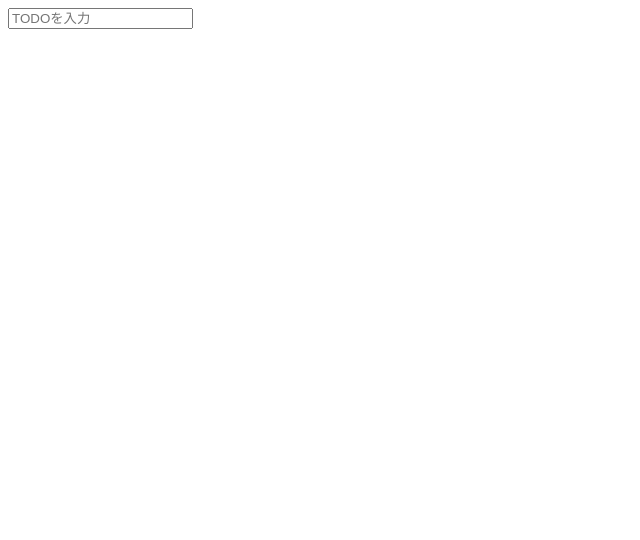
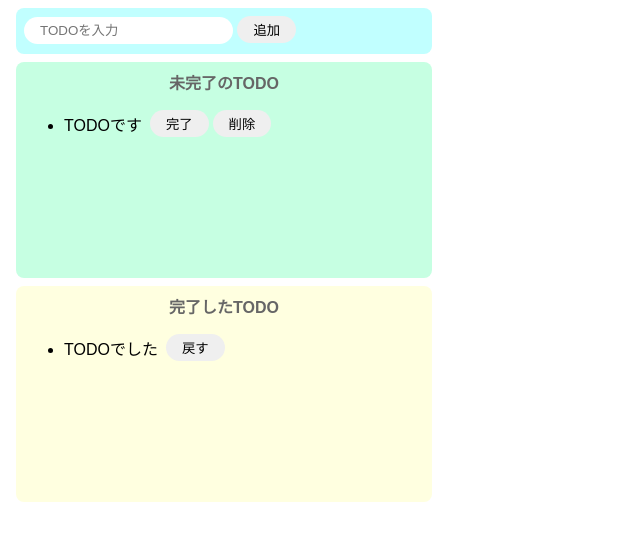
Before and after one commit to takutonakagawa/codesandbox-test, a website built with Parcel: page index.html in a window 1280 px wide. Shown: the whole page, without its empty margins (0-640 px from the left). Built offline with nearby package versions, Linux system fonts and the light colour scheme.

Commit message:
css-complete fff

```diff
--- a/index.html
+++ b/index.html
@@ -6,11 +6,31 @@
   </head>
 
   <body>
-    <div>
+    <div class="input-area">
       <input placeholder="TODOを入力" />
+      <button>追加</button>
     </div>
-    <div></div>
-    <div></div>
+
+    <div class="incomplete-area">
+      <p class="title">未完了のTODO</p>
+      <ul>
+        <div class="list-row">
+          <li>TODOです</li>
+          <button>完了</button>
+          <button>削除</button>
+        </div>
+      </ul>
+    </div>
+
+    <div class="complete-area">
+      <p class="title">完了したTODO</p>
+      <ul>
+        <div class="list-row">
+          <li>TODOでした</li>
+          <button>戻す</button>
+        </div>
+      </ul>
+    </div>
 
     <script src="src/index.js"></script>
   </body>
--- a/src/styles.css
+++ b/src/styles.css
@@ -1,3 +1,67 @@
 body {
   font-family: sans-serif;
 }
+
+input {
+  border-radius: 16px;
+  border: none;
+  padding: 6px 16px;
+  outline: none;
+}
+
+button {
+  border-radius: 16px;
+  border: none;
+  padding: 4px 16px;
+  margin-right: 4px;
+}
+
+button:hover {
+  background-color: #ff7fff;
+  color: #fff;
+  cursor: pointer;
+}
+
+li {
+  margin-right: 8px;
+}
+
+.input-area {
+  background-color: #c1ffff;
+  width: 400px;
+  height: 30px;
+  padding: 8px;
+  margin: 8px;
+  border-radius: 8px;
+}
+
+.incomplete-area {
+  background-color: #c6ffe2;
+  width: 400px;
+  min-height: 200px;
+  padding: 8px;
+  margin: 8px;
+  border-radius: 8px;
+}
+
+.complete-area {
+  background-color: #ffffe0;
+  width: 400px;
+  min-height: 200px;
+  padding: 8px;
+  margin: 8px;
+  border-radius: 8px;
+}
+
+.title {
+  text-align: center;
+  margin-top: 0;
+  font-weight: bold;
+  color: #666;
+}
+
+.list-row {
+  display: flex;
+  align-items: center;
+  padding-bottom: 4px;
+}
```
